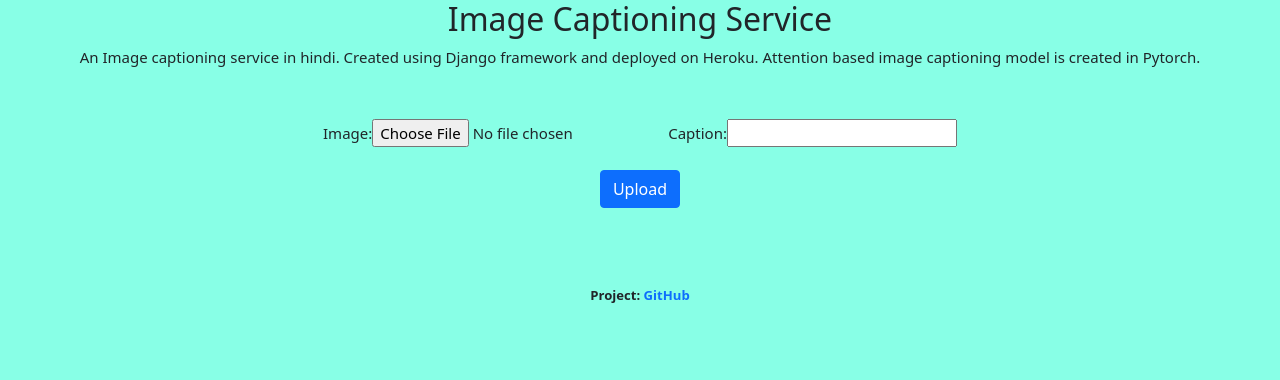
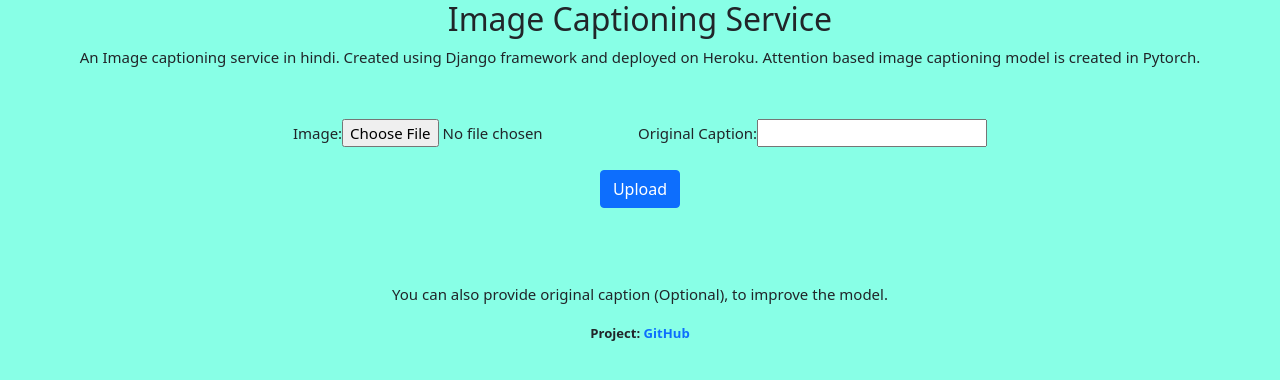
Before and after one commit to DS-Meena/Image-captioning-service-in-Hindi, a Django app: page / in a window 1280 px wide. Shown: the top 380 px of the page. Run offline with Django 3.2, Linux system fonts and the light colour scheme; parts of the project's set-up code (start-up, migrations or seed data) failed here and were passed over.

Commit message:
added some details

```diff
--- a/captioning/forms.py
+++ b/captioning/forms.py
@@ -3,4 +3,4 @@ from django import forms
 
 class ImageUploadForm(forms.Form):
     image = forms.ImageField(required=False)
-    caption = forms.CharField(required=False)
+    caption = forms.CharField(required=False, label = 'Original Caption')
--- a/static/inference.py
+++ b/static/inference.py
@@ -111,4 +111,4 @@ def optimize_prediction(captions, image_bytes):
     optimizer.step()
 
     print("Saving optimized mode.....")
-    save_model(model, 21, len(vocab))
+    save_model(model, 13, len(vocab))
--- a/templates/index.html
+++ b/templates/index.html
@@ -73,6 +73,7 @@
     <!-- Further information -->
     <br>
     <br>
+    <p>You can also provide original caption (Optional), to improve the model.</p>
     <p><small>Project:
         <a href="https://github.com/28-08-2000/Image-captioning-service-in-Hindi" target="_blank" style="text-decoration: None;">GitHub</a></small>
     </p>
```
